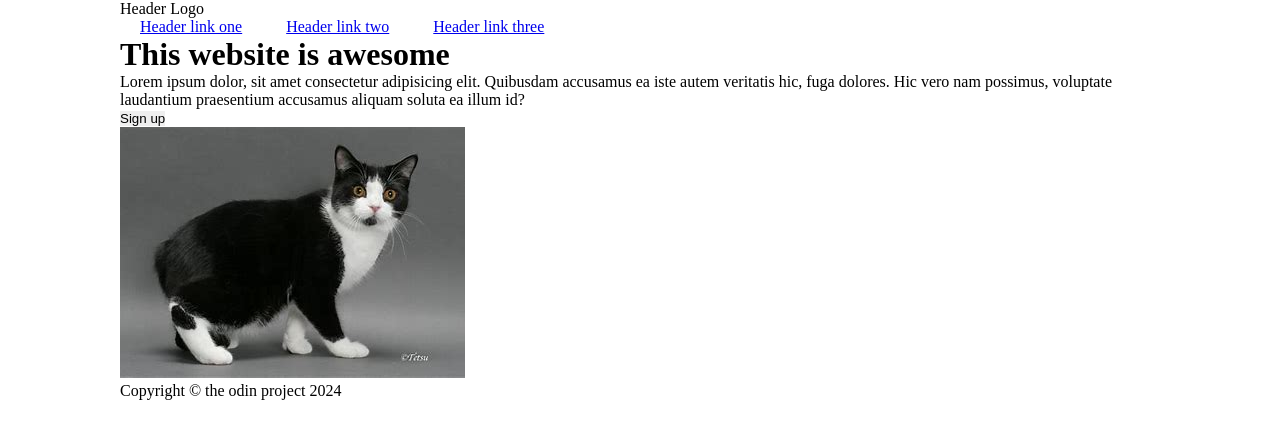
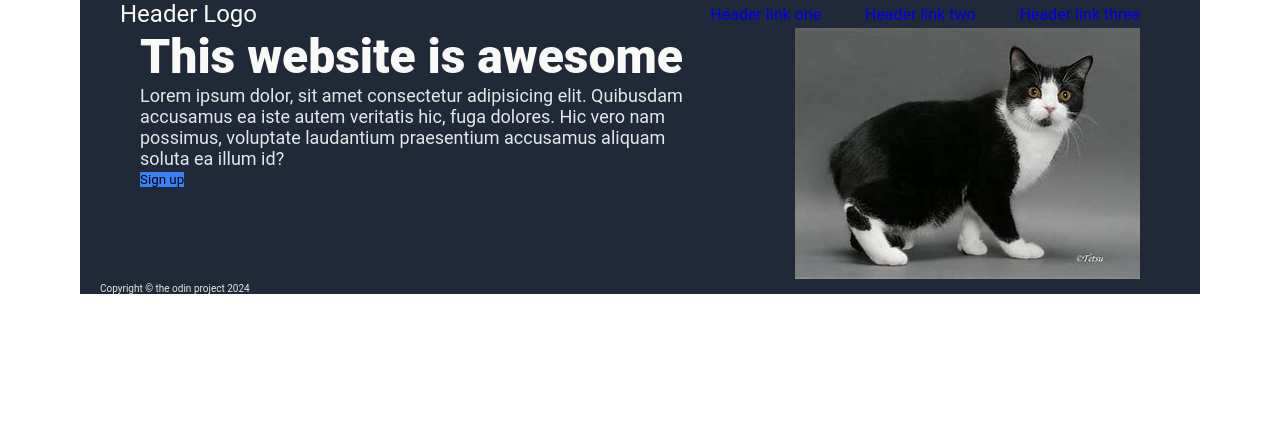
Before and after one commit to MjDRamos/Landing-Page, a plain HTML site: page index.html in a window 1280 px wide. Drawn offline with Linux system fonts and the light colour scheme.

Commit message:
Added stylings for positionings and color. Modified some html

```diff
--- a/index.html
+++ b/index.html
@@ -17,6 +17,7 @@
                     <a href="/">Header link three</a>
                 </div>
             </nav>
+            <div class="overview-block">
                 <div class="overview-box">
                     <h1>This website is awesome</h1>
                     <p>Lorem ipsum dolor, sit amet consectetur adipisicing elit. Quibusdam accusamus ea iste autem veritatis hic,
@@ -27,6 +28,8 @@
                 <div class="overview-img">
                     <img src="Cat.jpg" alt="This is a image a cat">
                 </div>
+            </div>
+        </div>
         <div class="info-box"></div>
         <div class="quote-box"></div>
         <div class="call-to-action"></div>
--- a/style.css
+++ b/style.css
@@ -2,4 +2,54 @@
     padding: 0px;
     margin: 0px 20px;
     border: 0px;
+    font-family: 'Roboto', sans-serif;
 }
+
+.hero {
+    display: flex;
+    flex-direction: column;
+}
+
+.hero, footer {
+    background-color: #1F2937;
+}
+
+.navbar {
+    display: flex;
+    justify-content: space-between;
+    align-items: center;
+}
+
+.logo {
+    font-size: 24px;
+    color: #F9FAF8;
+}
+
+.links a {
+    text-decoration: none;
+    max-width: fit-content;
+}
+
+.sign-up {
+    background-color: #3882F6;
+}
+
+.overview-block {
+    display: flex;
+}
+
+.overview-box h1 {
+    font-size: 48px;
+    font-weight: 900;
+    color: #F9FAF8;
+}
+
+.overview-box p {
+    font-size: 18px;
+    color: #E5E7EB;
+}
+
+footer {
+    font-size: 10px;
+    color: #E5E7EB;
+}
```
Lines whose indentation alone changed are shown as unchanged.
